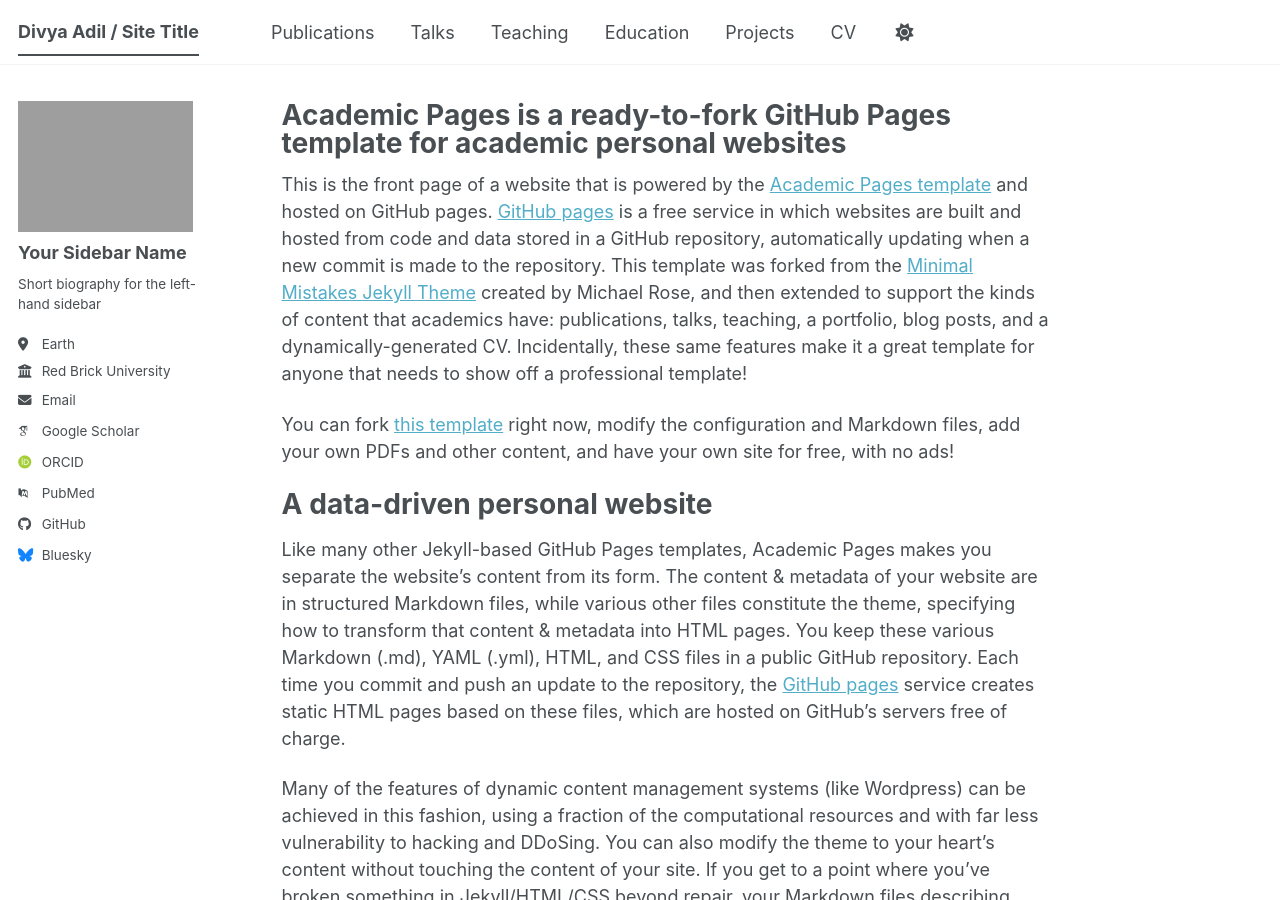
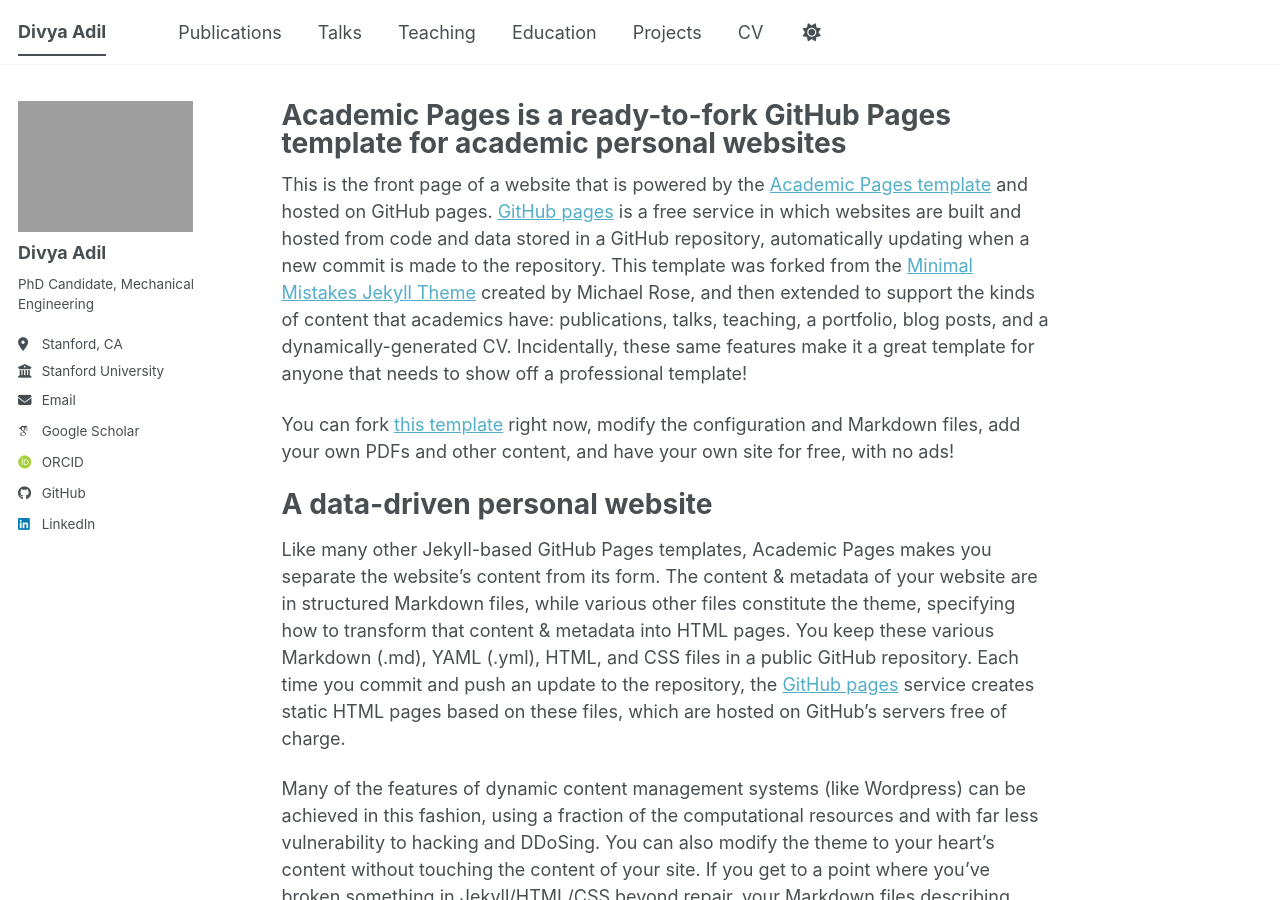
Before and after one commit to divya-adil/divya-adil.github.io, a Jekyll site: the page built from _pages/about.md, in a window 1280 px wide and 900 px high. Built offline with Jekyll 4.4.1, drawn with Linux system fonts in a browser that asks for light colours; some web fonts are replaced; a script bundle is joined from its source files by our own code; library files that are not in the unit come from our copies.

Commit message:
Updated basic info

```diff
--- a/_config.yml
+++ b/_config.yml
@@ -9,10 +9,10 @@
 # Basic Site Settings
 locale                   : "en-US"
 site_theme               : "default" # The available themes options are "default", "air", "sunrise", "mint", "dirt" and "contrast"
-title                    : "Divya Adil / Site Title"
+title                    : "Divya Adil"
 title_separator          : "-"
 name                     : &name "Divya Adil"
-description              : &description "Your Name's academic portfolio"   # Update this with a general description of your site, this is the default if not overridden by a page
+description              : &description "Divya Adil's academic portfolio"   # Update this with a general description of your site, this is the default if not overridden by a page
 url                      : https://divya-adil.github.io # The base hostname & protocol for your site e.g. "https://[your GitHub username].github.io",
                                                            # or if you already have some other page hosted on Github then use "https://[your GitHub username].github.io/[Your Repo Name]"
 baseurl                  : "" # the subpath of your site, e.g. "/blog"
@@ -24,24 +24,24 @@
 author:
   # Biographic information
   avatar           : "Best.jpg"
-  name             : "Your Sidebar Name"
+  name             : "Divya Adil"
   pronouns         : # example: "she/her"
-  bio              : "Short biography for the left-hand sidebar"
-  location         : "Earth"
-  employer         : "Red Brick University"
+  bio              : "PhD Candidate, Mechanical Engineering"
+  location         : "Stanford, CA"
+  employer         : "Stanford University"
   uri              : # URL
-  email            : "none@example.org"
+  email            : "divyaad@stanford.edu"
 
   # Academic websites
   academia         : # URL
   arxiv            : # URL - Update with the correct link to your profile
-  googlescholar    : "https://scholar.google.com/citations?user=PS_CX0AAAAAJ"
+  googlescholar    : "https://scholar.google.com/citations?user=n119QNgAAAAJ&hl=en"
   inspire-hep      : # URL
   impactstory      : # URL
-  orcid            : "https://orcid.org/yourorcidurl"
+  orcid            : "https://orcid.org/0009-0008-9432-7739"
   semantic         : # URL
   ssrn             : # URL
-  pubmed           : "https://www.ncbi.nlm.nih.gov/pubmed/?term=john+snow"
+  pubmed           : # "https://www.ncbi.nlm.nih.gov/pubmed/?term=john+snow"
   researchgate     : # URL
   scopus           : # URL
   zotero           : # URL
@@ -51,13 +51,13 @@
   bitbucket        : # Username - Update with your username on the site
   codepen          : # Username
   dribbble         : # Username
-  github           : "academicpages"
+  github           : "divya-adil"
   kaggle           : # Username
   stackoverflow    : # User number or user number and name (i.e., use "1" or "1/jeff-atwood")
 
   # Social media
   artstation       : # Username
-  bluesky          : "bsky.app" # Replace this with you Bluesky username
+  bluesky          : #"bsky.app" # Replace this with you Bluesky username
   facebook         : # Username
   flickr           : # Username
   foursquare       : # Username
@@ -66,7 +66,7 @@
   keybase          : # Username
   instagram        : # Username
   lastfm           : # Username
-  linkedin         : # Username
+  linkedin         : "divya-adil" # Username
   mastodon         : # URL
   medium           : # URL
   pinterest        : # Username
```
